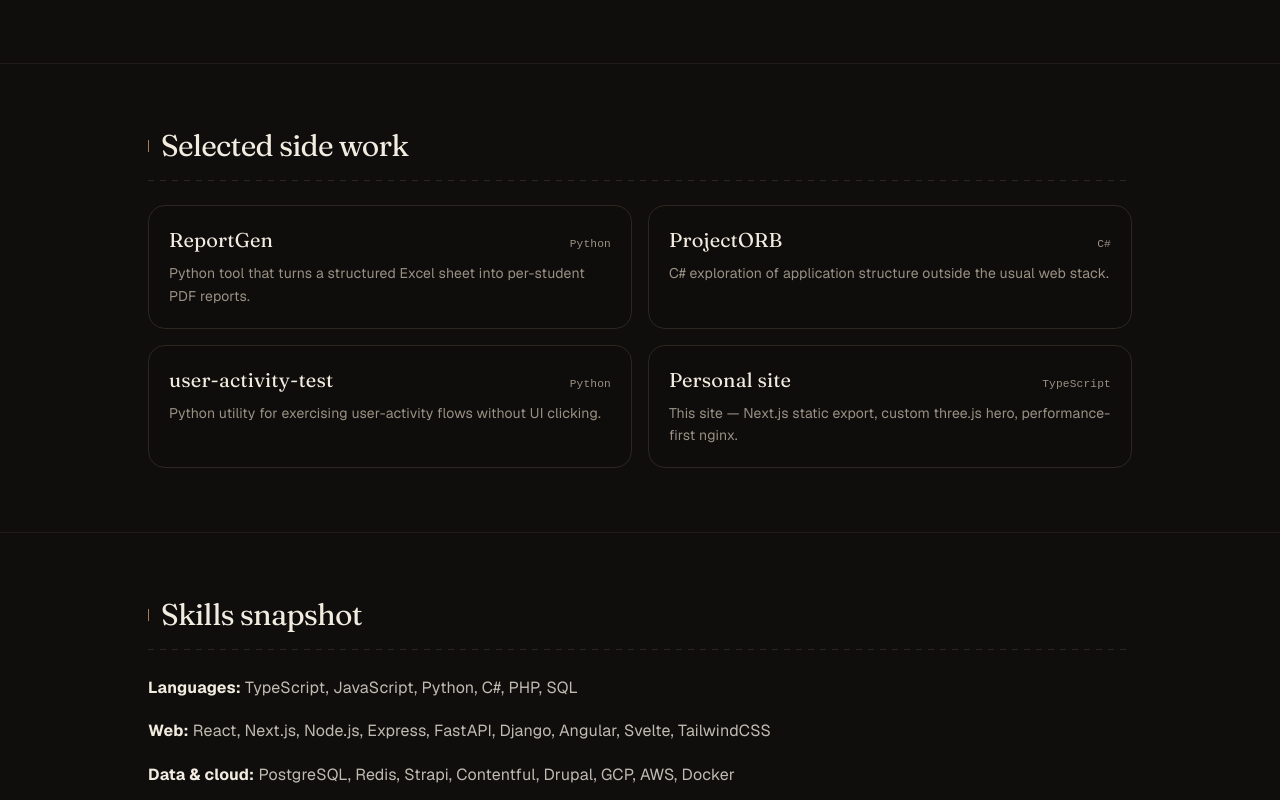
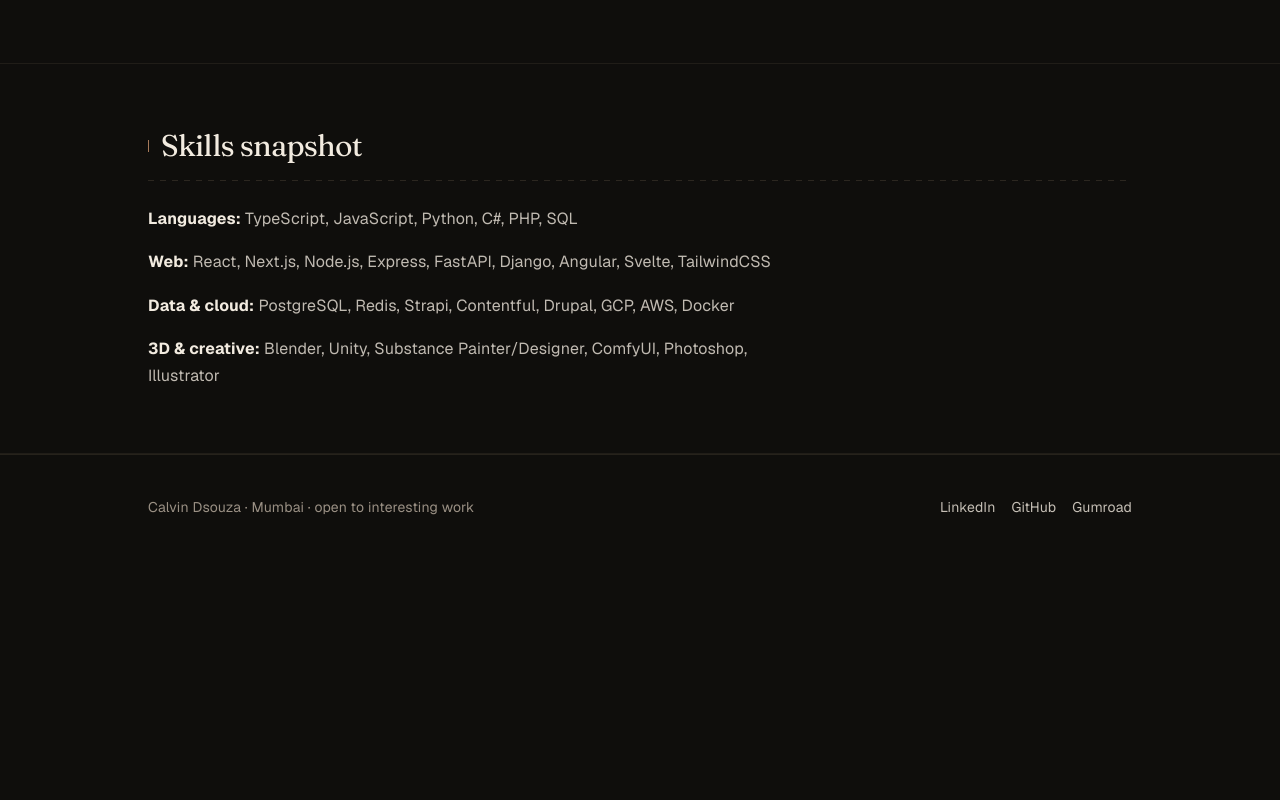
Before and after one commit to dscalvin97/personal-website, a Next.js app: page /work in a window 1280 px wide. Shown: the part 3440-4240 px from the top of the page. After the commit the page ends 3999 px from the top, so only its background shows below. Built offline with nearby package versions, Linux system fonts and the light colour scheme.

Commit message:
Remove public GitHub side projects from site
Keep professional work and personal-website repo only.

```diff
--- a/app/developer/page.tsx
+++ b/app/developer/page.tsx
@@ -41,18 +41,16 @@ const projects = [
     meta: "Strapi",
   },
   {
-    name: "ReportGen",
+    name: "GCash delivery at Snapwork",
     blurb:
-      "Public Python tool: structured Excel in, per-student PDF reports out.",
-    meta: "Python",
-    href: "https://github.com/dscalvin97/ReportGen",
+      "Led a 2-developer team on client-facing full-stack work — APIs, PostgreSQL schemas, reusable component libraries.",
+    meta: "React · Node",
   },
   {
-    name: "ProjectORB",
+    name: "MediCard POC",
     blurb:
-      "C# project exploring application structure outside the usual web stack.",
-    meta: "C#",
-    href: "https://github.com/dscalvin97/ProjectORB",
+      "Internal proof-of-concept owned end to end: implementation, technical docs, and handover to delivery.",
+    meta: "Fullstack",
   },
   {
     name: "This site",
@@ -119,15 +117,6 @@ export default function DeveloperPage() {
               rel="noopener noreferrer"
             >
               LinkedIn
-            </a>{" "}
-            or{" "}
-            <a
-              className="text-yarn underline-offset-4 hover:underline"
-              href="https://github.com/dscalvin97"
-              target="_blank"
-              rel="noopener noreferrer"
-            >
-              GitHub
             </a>
             .
           </p>
--- a/app/work/page.tsx
+++ b/app/work/page.tsx
@@ -1,6 +1,6 @@
 import type { Metadata } from "next";
 import { PageHeader, Section } from "@/components/page-parts";
-import { achievements, education, roles, sideWork } from "@/lib/work";
+import { achievements, education, roles } from "@/lib/work";
 
 export const metadata: Metadata = {
   title: "Work",
@@ -119,30 +119,6 @@ export default function WorkPage() {
         </ul>
       </Section>
 
-      <Section title="Selected side work">
-        <div className="grid gap-4 sm:grid-cols-2">
-          {sideWork.map((item) => (
-            <a
-              key={item.name}
-              href={item.href}
-              target="_blank"
-              rel="noopener noreferrer"
-              className="group rounded-xl border border-line bg-ink/40 p-5 transition-all duration-200 hover:-translate-y-0.5 hover:border-yarn/40 hover:bg-bone/[0.03]"
-            >
-              <div className="flex items-baseline justify-between gap-4">
-                <h3 className="font-display text-xl text-bone">{item.name}</h3>
-                <span className="font-mono text-[0.7rem] text-muted">
-                  {item.meta}
-                </span>
-              </div>
-              <p className="mt-2 text-sm leading-relaxed text-muted">
-                {item.blurb}
-              </p>
-            </a>
-          ))}
-        </div>
-      </Section>
-
       <Section title="Skills snapshot">
         <div className="prose-page space-y-4">
           <p>
--- a/lib/work.ts
+++ b/lib/work.ts
@@ -117,34 +117,3 @@ export const achievements = [
   "Full-stack features across 8 high-traffic products as a sole contributor",
   "Trained non-technical staff to build 3D models and pipelines",
 ];
-
-export const sideWork = [
-  {
-    name: "ReportGen",
-    href: "https://github.com/dscalvin97/ReportGen",
-    blurb:
-      "Python tool that turns a structured Excel sheet into per-student PDF reports.",
-    meta: "Python",
-  },
-  {
-    name: "ProjectORB",
-    href: "https://github.com/dscalvin97/ProjectORB",
-    blurb:
-      "C# exploration of application structure outside the usual web stack.",
-    meta: "C#",
-  },
-  {
-    name: "user-activity-test",
-    href: "https://github.com/dscalvin97/user-activity-test",
-    blurb:
-      "Python utility for exercising user-activity flows without UI clicking.",
-    meta: "Python",
-  },
-  {
-    name: "Personal site",
-    href: "https://github.com/dscalvin97/personal-website",
-    blurb:
-      "This site — Next.js static export, custom three.js hero, performance-first nginx.",
-    meta: "TypeScript",
-  },
-] as const;
```
